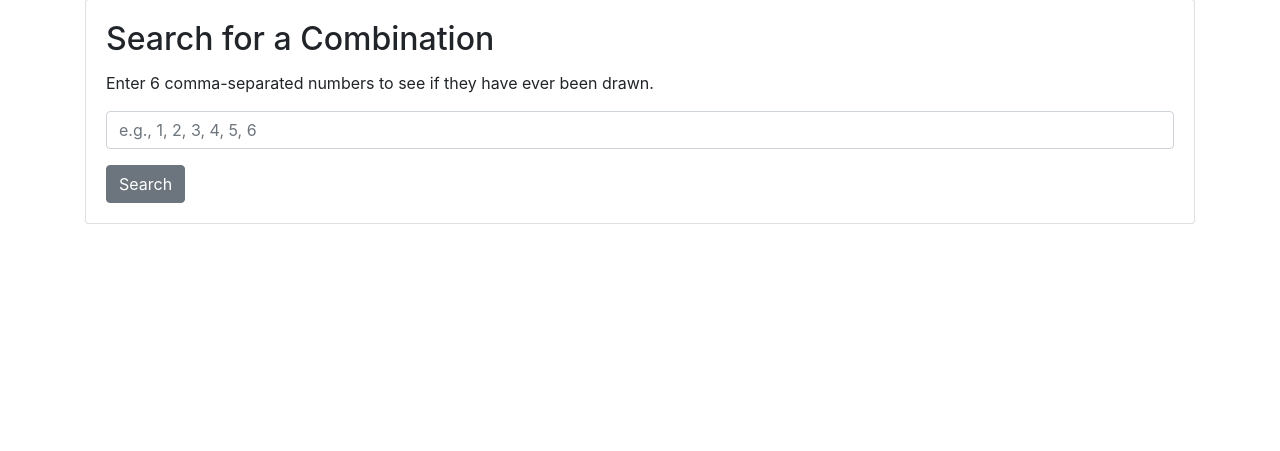
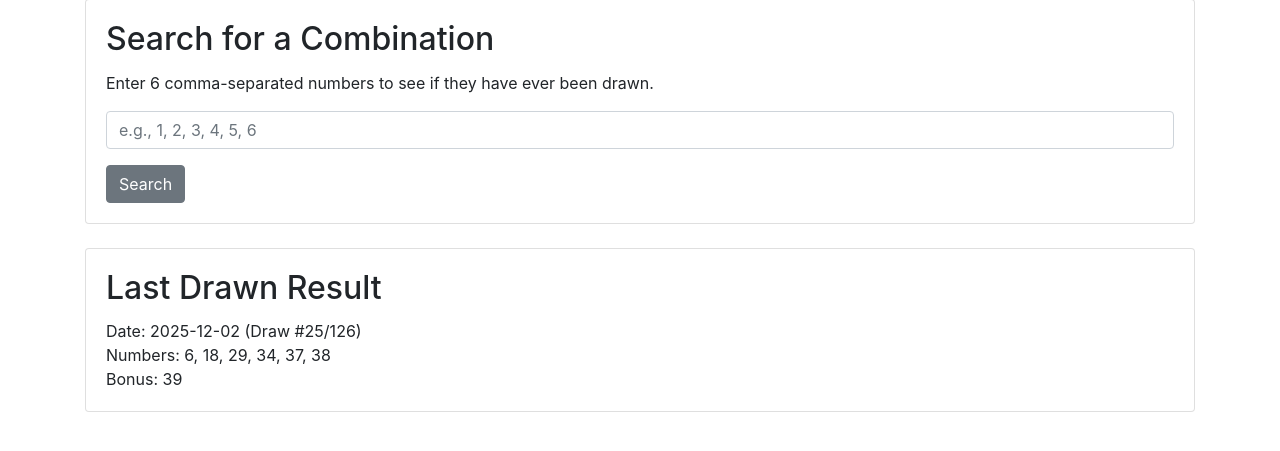
Before and after one commit to girafeev1/FortuneTeller, a Flask app: page / in a window 1280 px wide. Shown: the part 315-766 px from the top of the page. Run offline with Flask 3, Linux system fonts and the light colour scheme; some libraries are stand-ins or nearby versions.

Commit message:
Show latest draw on homepage

```diff
--- a/app.py
+++ b/app.py
@@ -7,6 +7,18 @@ app = Flask(__name__)
 
 def load_data():
     return pd.read_csv('merged_results.csv')
+
+def get_latest_draw(df):
+    if df is None or df.empty:
+        return None
+    row = df.iloc[0]
+    numbers = [row['num_1'], row['num_2'], row['num_3'], row['num_4'], row['num_5'], row['num_6']]
+    return {
+        'date': row['date'],
+        'draw_number': row['draw_number'],
+        'numbers': numbers,
+        'bonus': row['bonus']
+    }
 
 def generate_unique_combination(df):
     existing_combinations = set()
@@ -21,25 +33,29 @@ def generate_unique_combination(df):
 
 @app.route('/')
 def index():
-    return render_template('index.html')
+    df = load_data()
+    last_draw = get_latest_draw(df)
+    return render_template('index.html', last_draw=last_draw)
 
 @app.route('/generate')
 def generate():
     df = load_data()
     new_combination = generate_unique_combination(df)
-    return render_template('index.html', new_combination=new_combination)
+    last_draw = get_latest_draw(df)
+    return render_template('index.html', new_combination=new_combination, last_draw=last_draw)
 
 @app.route('/search', methods=['POST'])
 def search():
     df = load_data()
+    last_draw = get_latest_draw(df)
 
     try:
         numbers_str = request.form.get('numbers')
         numbers = sorted([int(n.strip()) for n in numbers_str.split(',')])
         if len(numbers) != 6:
-            return render_template('index.html', error="Please enter exactly 6 numbers.")
+            return render_template('index.html', error="Please enter exactly 6 numbers.", last_draw=last_draw)
     except (ValueError, AttributeError):
-        return render_template('index.html', error="Invalid input. Please enter 6 comma-separated numbers.")
+        return render_template('index.html', error="Invalid input. Please enter 6 comma-separated numbers.", last_draw=last_draw)
 
     search_combination = tuple(numbers)
 
@@ -55,7 +71,7 @@ def search():
             }
             break
 
-    return render_template('index.html', search_result=found, searched_numbers=numbers)
+    return render_template('index.html', search_result=found, searched_numbers=numbers, last_draw=last_draw)
 
 if __name__ == '__main__':
     app.run(debug=True)
--- a/templates/index.html
+++ b/templates/index.html
@@ -53,6 +53,19 @@
                 {% endif %}
             </div>
         </div>
+
+        {% if last_draw %}
+        <div class="card mt-4">
+            <div class="card-body">
+                <h2 class="card-title">Last Drawn Result</h2>
+                <p class="card-text">
+                    Date: {{ last_draw.date }} (Draw #{{ last_draw.draw_number }})<br>
+                    Numbers: {{ last_draw.numbers|join(', ') }}<br>
+                    Bonus: {{ last_draw.bonus }}
+                </p>
+            </div>
+        </div>
+        {% endif %}
     </div>
 </body>
 </html>
```
